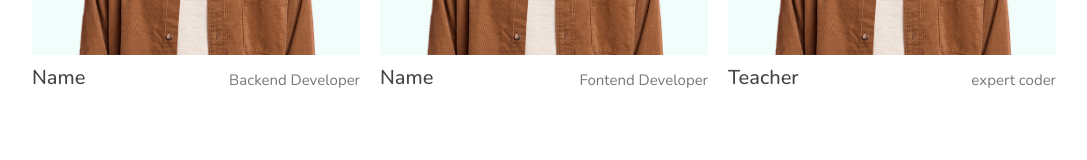
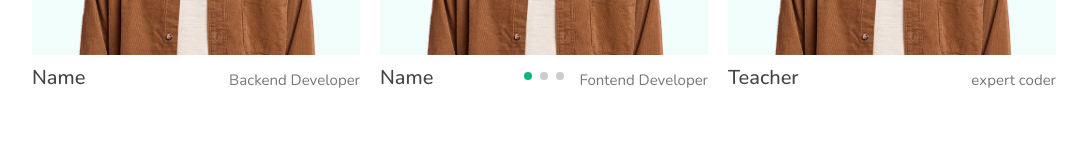
Before and after one commit to 0premthecoder/Asose, a Next.js app: page /about in a window 1280 px wide. Shown: the part 1299-1459 px from the top of the page, without its empty margins (96-1183 px from the left). Built offline with nearby package versions, Linux system fonts and the light colour scheme.

Commit message:
bullets color

```diff
--- a/pages/about.js
+++ b/pages/about.js
@@ -5,6 +5,7 @@ import { Swiper, SwiperSlide } from 'swiper/react';
 import Footer from "./components/Footer";
 import Link from "next/link";
 import Image from "next/image";
+import { Pagination } from "swiper";
 function About() {
     return (
         <>
@@ -116,7 +117,9 @@ function About() {
 
                 <h1 className="heading">Expert Coders</h1>
 
-                <Swiper className="swiper teachers-slider" loop={true} grabCursor={true} spaceBetween={20} breakpoints={{
+                <Swiper className="swiper teachers-slider"  pagination={{
+                    clickable: true,
+                }} modules={[Pagination]} loop={true} grabCursor={true} spaceBetween={20} breakpoints={{
                     0: {
                         slidesPerView: 1,
                     },
--- a/styles/globals.css
+++ b/styles/globals.css
@@ -5,6 +5,8 @@ body {
   font-family: -apple-system, BlinkMacSystemFont, Segoe UI, Roboto, Oxygen,
     Ubuntu, Cantarell, Fira Sans, Droid Sans, Helvetica Neue, sans-serif;
 }
+.swiper-pagination-bullet-active {
+     background-color: #000 !important;
 
 a {
   color: inherit;
@@ -43,6 +45,9 @@ a {
    -webkit-transition: all .2s linear;
    transition: all .2s linear;
  }
+ .swiper-pagination-bullet-active {
+  background-color: #0eb582 !important;
+}
 
  img {
    -webkit-user-select: none;
```
